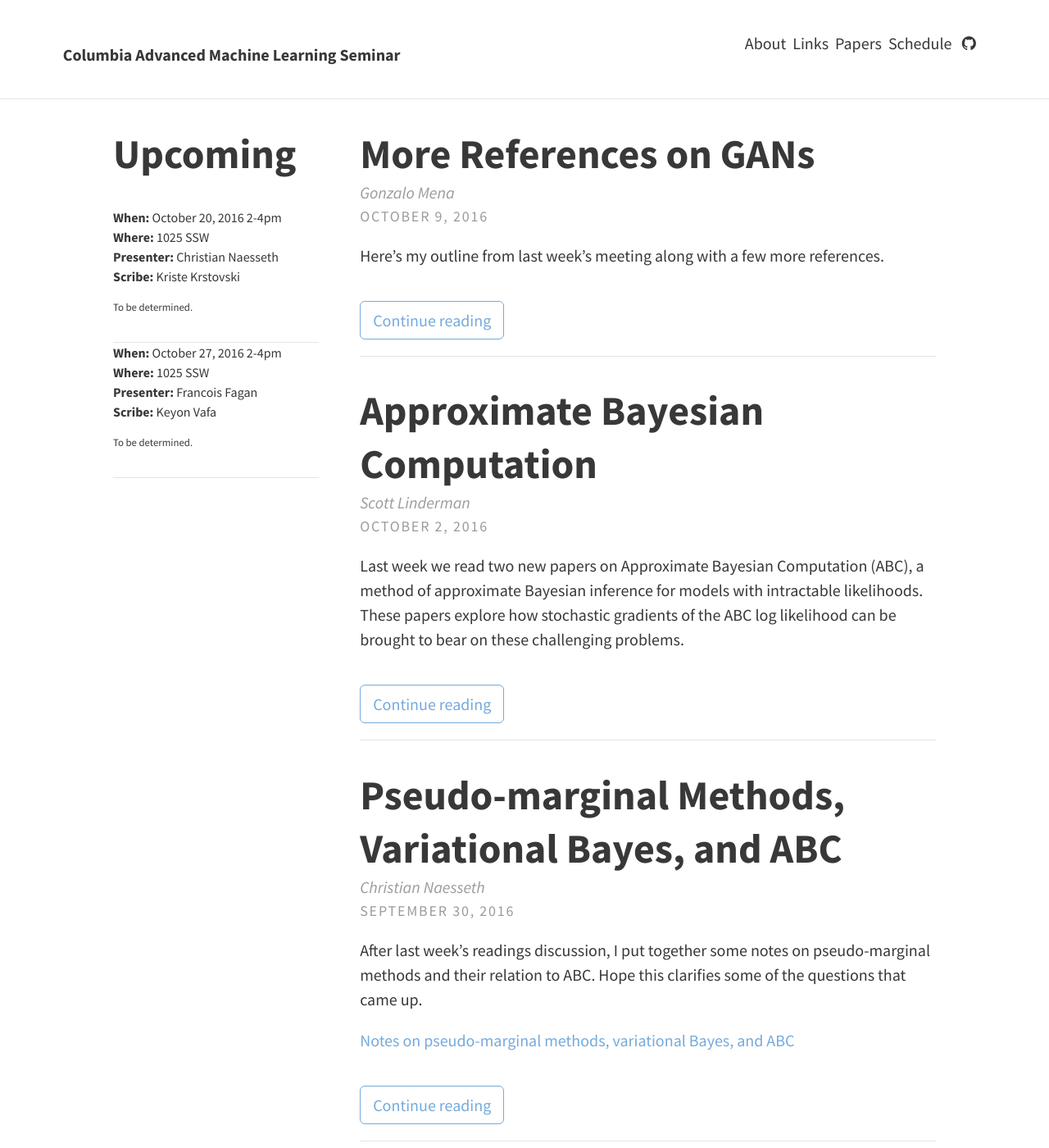
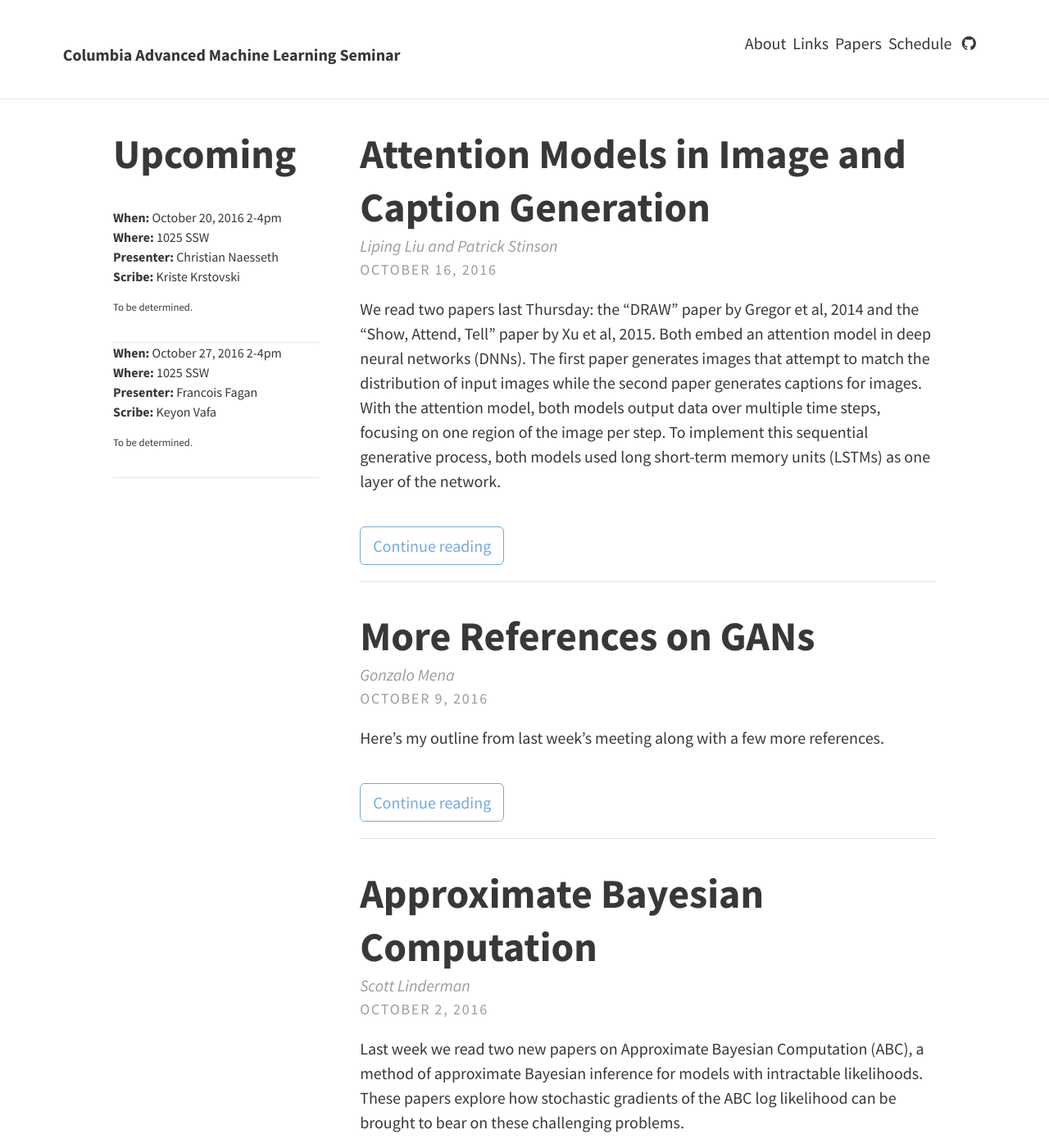
Before and after one commit to casmls/casmls.github.io, a Jekyll site: the page built from index.html, in a window 1280 px wide and 1400 px high. Shown: the whole window at 82% size. Built offline with Jekyll 4.4.1, drawn with Linux system fonts in a browser that asks for light colours; nearby versions of some CDN libraries; the list of posts is cut into pages by our own code.

Commit message:
adding lipings post

```diff
--- a/_drafts/2016-10-13-attention_model.md
+++ b/_posts/2016-10-16-attention_model.md
@@ -1,21 +1,21 @@
 ---
 layout: post
-title:  "Attention Model in Caption Generation and Image Generation"
+title:  "Attention Models in Image and Caption Generation"
 categories: general
 author: Liping Liu and Patrick Stinson
 excerpt_separator: <!--more-->
 comments: true
 ---
 
-We read two papers, the "DRAW" paper and the "ShowAttendTell" paper, that embed attention model in DNN on last Thursday. The first paper generates images from the same distribution as the input images while the second paper generates captions for images. With the attention model, both models focus on a region of the image at a step and output the data in multiple steps. To model the the sequential generative process, both model have used LSTM as one layer of the network.
+We read two papers last Thursday: the "DRAW" paper by Gregor et al, 2014 and the "Show, Attend, Tell" paper by Xu et al, 2015. Both embed an attention model in deep neural networks (DNNs). The first paper generates images that attempt to match the distribution of input images while the second paper generates captions for images. With the attention model, both models output data over multiple time steps, focusing on one region of the image per step. To implement this sequential generative process, both models used long short-term memory units (LSTMs) as one layer of the network.
 <!--more-->
 
 ## DRAW: A Recurrent Neural Network For Image Generation
 
 
-The paper is based on the following two ideas. The generation of an image should be refined in multiple steps. In each of multiple steps of refinement, the model should focuses its attention only on as small region of the image.
+This paper is based on the following two ideas: a) the generation of an image should be refined in multiple steps; and b) in each of multiple steps of refinement, the model should focus its attention only on as small region of the image.
 
-As a DNN, the model is a combination of LSTM and auto-encoder. Model representation of the draw model is shown in the following image (Fig. 2 of the paper).
+As a DNN, the model is a combination of an LSTM and an auto-encoder. Model representation of the draw model is shown in the following image (Fig. 2 of the paper).
 
 <img src="/img/draw_model_representation.png" alt="The model" width="800"/>
 
@@ -26,19 +26,19 @@ At each time step, data passes vertically from the bottom to the top.
 * Encoding: The data read in by the attention layer is encoded
 * Code: the distribution of the code $$z_t$$ should be similar to a latent prior $$P(Z_t)$$
 * Decoding: The code z is decoded though the generative process
-* Write: the decode output set the attention model, and the data is written through filters of the attention model. The usage of the filters here is in the reverse order of that in the read step.
+* Write: the decode output sets the attention model, and the data is written through filters of the attention model. The usage of the filters here is in the reverse order of that in the read step.
 
 Over time steps, the model is linked in the following ways.
 
-* The input include the residual $$x - \sigma(c_{t-1})$$ of the last step's fitting result.
-* The parameters of the attention model are controlled by last step's decoding output
-* The last step's decode output is also feed into the current step's encoding module.
+* The input includes the residual $$x - \sigma(c_{t-1})$$ of the last step's fitting result.
+* The parameters of the attention model are controlled by last step's decoding output.
+* The last step's decode output is also fed into the current step's encoding module.
 * The last step's write-out data is added to that of the current step. The sum of all write-outs reconstructs the input image.
 
-The training objective is minimize the reconstructive loss and the KL divergence of the latent prior to the encoding distribution
+The training objective is to minimize the reconstruction loss and the KL divergence of the latent prior to the encoding distribution
 $$L = \langle L^x + L^z \rangle_{z\sim Q(Z | h^{enc})}$$.
 
-The paper shows interesting results in several tasks. In the image generation task, the generation process does exhibit some behavior progressive refinement, though still different with the way we humans draw digits.
+The paper shows interesting results in several tasks. In the image generation task, the generation process does exhibit some progressive refinement, though still different from the way we humans draw digits.
 
 <!---[Fig. 1 in the paper](/img/draw_result.png) --->
 
@@ -52,22 +52,27 @@ The model improves the predictive log-likelihood over that of competing models i
 
 The argument of the paper is that the attention moves in the image as the caption generation for the image proceeds in steps.
 
-The model structure is LSTM. The input of the model are feature vectors ${a_i}$ extracted from image regions $\{i\}$ by CNN. The fitting target are embeded vectors of words in training captions. The attention model, being put in between the input and the LSTM units, selects only the feature vectors of some regions.
+The model structure is an LSTM. The inputs of the model are feature vectors $${a_i}$$ extracted from image regions $$\{i\}$$ by CNN. The fitting targets are embeded vectors of words in training captions. The attention model, which lies between the input and the LSTM units, selects only the feature vectors of some regions.
 
-The attention model $f_{att}$ calculates a set of probabilities for current locations with a multilayer perceptron conditioned on previous hidden state.
+The attention model $$f_{att}$$ calculates a set of probabilities for current locations with a multilayer perceptron conditioned on previous hidden state.
 
 $$e_{ti} = f_{att}(h_{t-1}, a_i)$$
-$$\alpha_{ti} = \frac{exp(e_{ti})}{\sum_k exp(e_{tk})}$$
+
+$$\alpha_{ti} = \frac{\exp(e_{ti})}{\sum_k \exp(e_{tk})}$$
 
 
 The context vector $$z_{t}$$ (the input to the LSTM) is calculated with either hard attention or soft attention.
 
 _Hard attention_: the attention location at every step is a categrical r.v. and thus is a hidden variable.
 
-$$s_t ~ Categorical(\alpha_t)$$  (s_t is an indicator one-hot variable)
+$$s_t \sim \mathrm{Categorical}(\alpha_t)$$
+
 $$z_t = \sum_{i} s_{ti} a_i $$
 
-The model maximize the variational lower bound of the log-likelihood, which is optimized by stochastic gradient method. Moving average and other techniques are used to control the variance of gradients.
+($$s_t$$ is an indicator one-hot variable)
+
+
+The model maximizes a variational lower bound of the log-likelihood, which is optimized by stochastic gradient method. Moving average and other techniques are used to control the variance of gradients.
 
 _Soft attention_: the attention locations are weighted by the probability vector.
 
@@ -77,7 +82,7 @@ The input is a weighted sum of feature vectors at different locations. The model
 
 _Extra constraint_: every location should be focused on at least once during the generation process. Few regions can be totally neglected with this constraint.
 
-The paper shows significant improvement of BLEU score over that of previous methods on several caption generation tasks. In their example images, a lot of attention locations can be well explained. Figure 5 of the paper shows several good examples.
+The paper shows significant improvement of BLEU score over that of previous methods on several caption generation tasks. In their example images, the chosen locations of attention seem to make sense. Figure 5 of the paper (reproduced below) shows several good examples.
 
 <!---![Fig. 5 in the paper](/img/attention_location.png)--->
 <img src="/img/attention_location.png" alt="Examples of attention locations" width="800"/>
```
